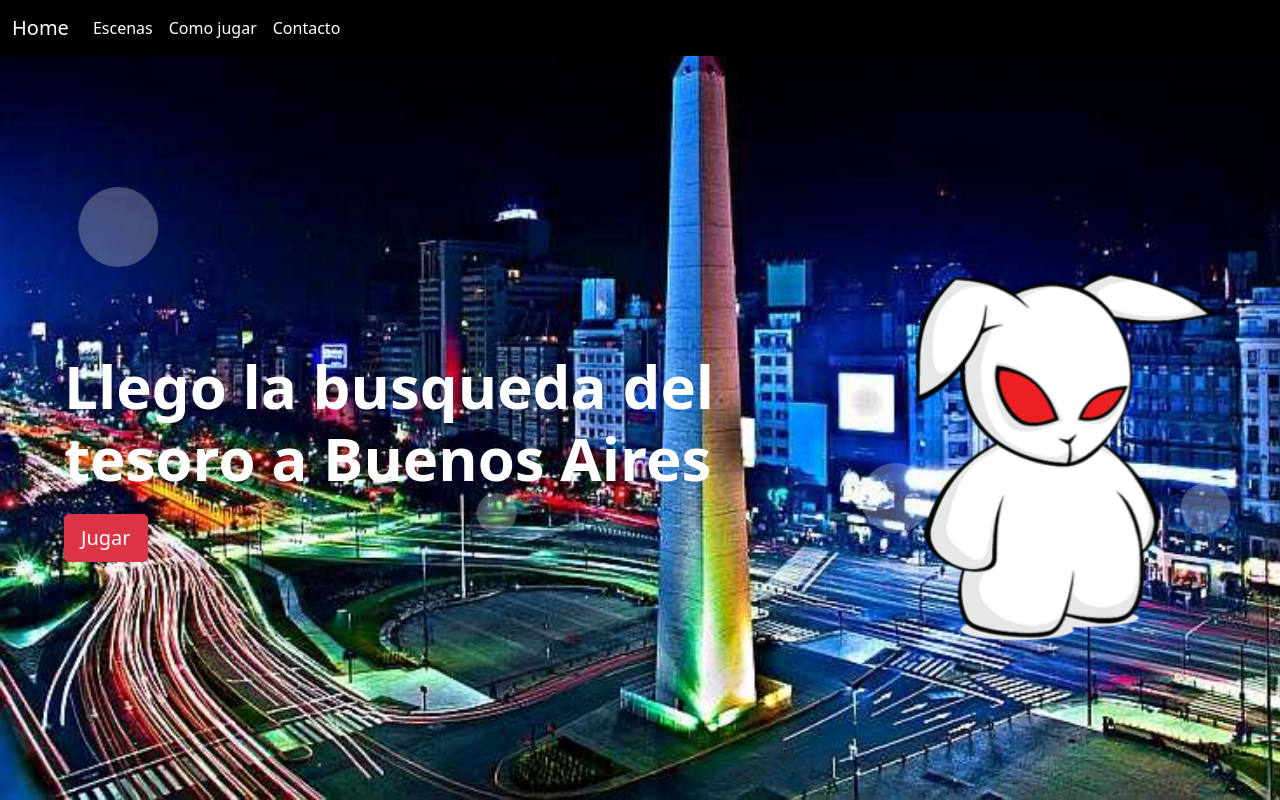
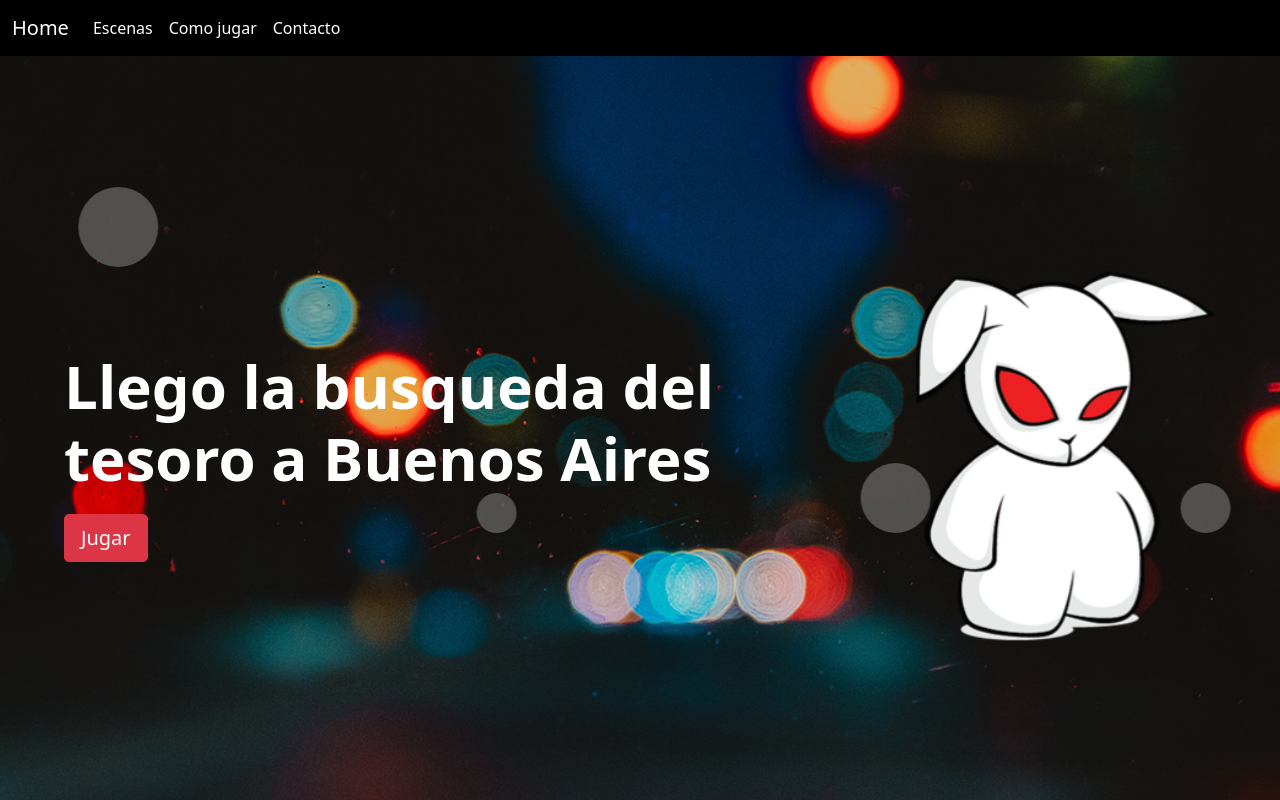
Before and after one commit to andyandreone/newGame, a website: page index.html in a window 1280 px wide. Drawn offline with nearby package versions, Linux system fonts and the light colour scheme.

Commit message:
background4

```diff
--- a/style.scss
+++ b/style.scss
@@ -27,7 +27,7 @@
     width: 100%;
     height: 100vh;
    // background: linear-gradient(to right, #005C98, #505BDA);
-    background-image: url("./img/background3.jpg");
+    background-image: url("./img/background4.jpg");
     background-repeat: no-repeat;
     background-size: cover;
     position: relative;
```
Also changed, not shown: img/background4.jpg (added), style.css.
